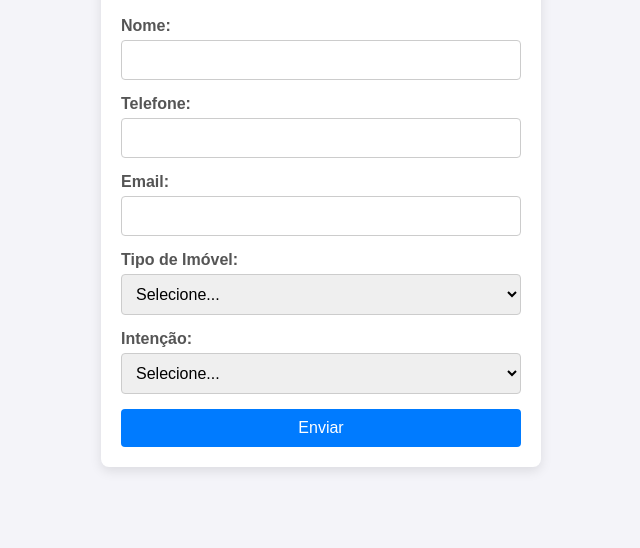
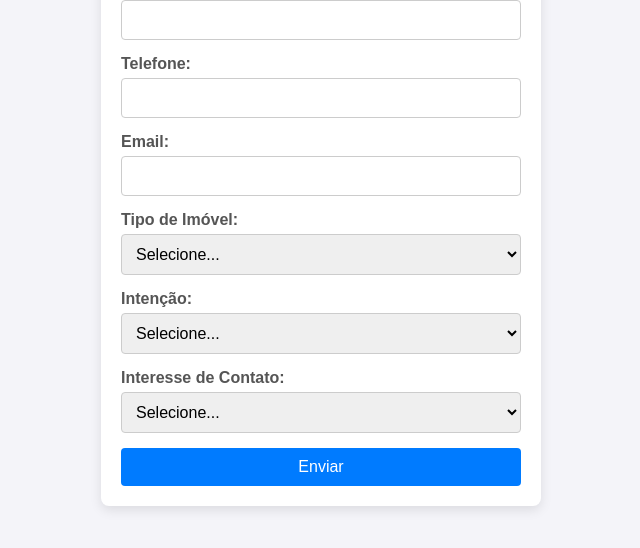
Before and after one commit to paularrabelo/qualificadorDeLeads, a plain HTML site: page index.html in a window 1280 px wide. Shown: the part 202-750 px from the top of the page, without its empty margins (319-959 px from the left). Drawn offline with Linux system fonts and the light colour scheme.

Commit message:
Atualização no formulário de qualificação de leads

```diff
--- a/index.html
+++ b/index.html
@@ -114,6 +114,15 @@
                     <option value="aluguel">Aluguel</option>
                 </select>
             </div>
+            <div class="form-group">
+                <label for="interesse_contato">Interesse de Contato:</label>
+                <select id="interesse_contato" name="interesse_contato" required>
+                    <option value="">Selecione...</option>
+                    <option value="urgente">Urgente</option>
+                    <option value="media">Média Urgência</option>
+                    <option value="sem_urgencia">Sem Urgência</option>
+                </select>
+            </div>
             <button type="submit">Enviar</button>
             <div class="success-message" id="successMessage">Dados enviados com sucesso!</div>
         </form>
@@ -124,7 +133,7 @@
             event.preventDefault();
 
             const formData = new FormData(this);
-            fetch("https://paularrabelo.app.n8n.cloud/webhook-test/6789024e-f4d6-4572-b3ec-5656c7ae9776", {
+            fetch("https://YOUR_N8N_INSTANCE_URL/webhook/formulario-n8n", {
                 method: "POST",
                 body: formData
             })
```
